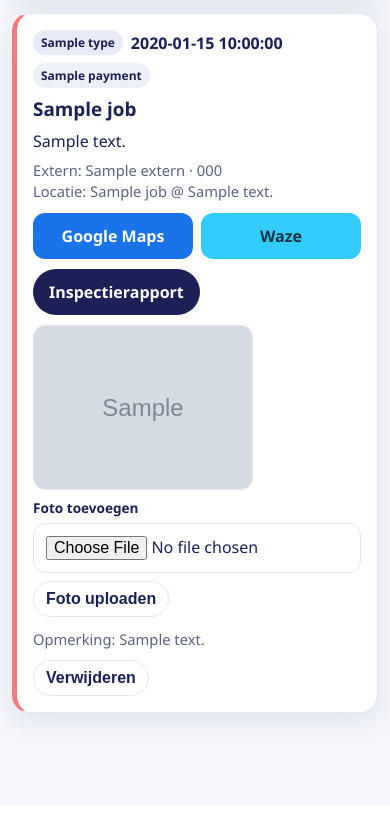
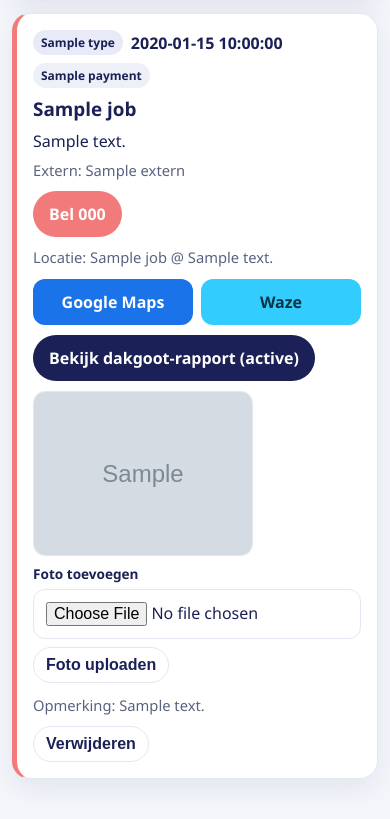
Before and after one commit to Kymmo2204/busportaal, a Flask app: template templates/admin_agenda.html in a window 390 px wide. Shown: the part 398-1217 px from the top of the page. Before the commit the page ends 1139 px from the top, so only its background shows below. Run offline with Flask 3, Linux system fonts and the light colour scheme; data comes from the database, SQL or seed files in the repository; the template is opened without the code that fills it: most values are stand-ins (such as "Sample title", 1, 10 or a date in 2020); grey boxes marked "Sample" are stand-in pictures; data that the repository does not hold is empty.

Commit message:
Update admin_agenda.html to include phone and dakgoot report

```diff
--- a/templates/admin_agenda.html
+++ b/templates/admin_agenda.html
@@ -33,7 +33,8 @@
   </div>
   <h2>{{ j.title }}</h2>
   {% if j.details %}<div class="work">{{ j.details }}</div>{% endif %}
-  {% if j.extern %}<div class="small">Extern: {{ j.extern }}{% if j.phone %} · {{ j.phone }}{% endif %}</div>{% endif %}
+  {% if j.extern %}<div class="small">Extern: {{ j.extern }}</div>{% endif %}
+  {% if j.phone %}<p style="margin:10px 0"><a class="btn" href="tel:{{ j.phone }}">Bel {{ j.phone }}</a></p>{% endif %}
   {% if j.address %}
     <div class="small">Locatie: {{ j.location_name }} @ {{ j.address }}</div>
     <div class="nav-row">
@@ -41,7 +42,15 @@
       <a class="btn waze" href="{{ j.waze }}" target="_blank" rel="noopener">Waze</a>
     </div>
   {% endif %}
-  <p style="margin:10px 0"><a class="btn secondary" href="https://huisconcierge.nl/inspectie" target="_blank" rel="noopener">Inspectierapport</a></p>
+  {% if j.dakgoot_id %}
+    <p style="margin:10px 0">
+      <a class="btn secondary" href="{{ url_for('view_dakgoot', report_id=j.dakgoot_id) }}">
+        Bekijk dakgoot-rapport ({{ j.dakgoot_status }})
+      </a>
+    </p>
+  {% else %}
+    <p class="small muted">Nog geen dakgoot-rapport ingevuld door zzper.</p>
+  {% endif %}
   {% if j.photos %}
     <div class="photos">
       {% for p in j.photos %}
```
